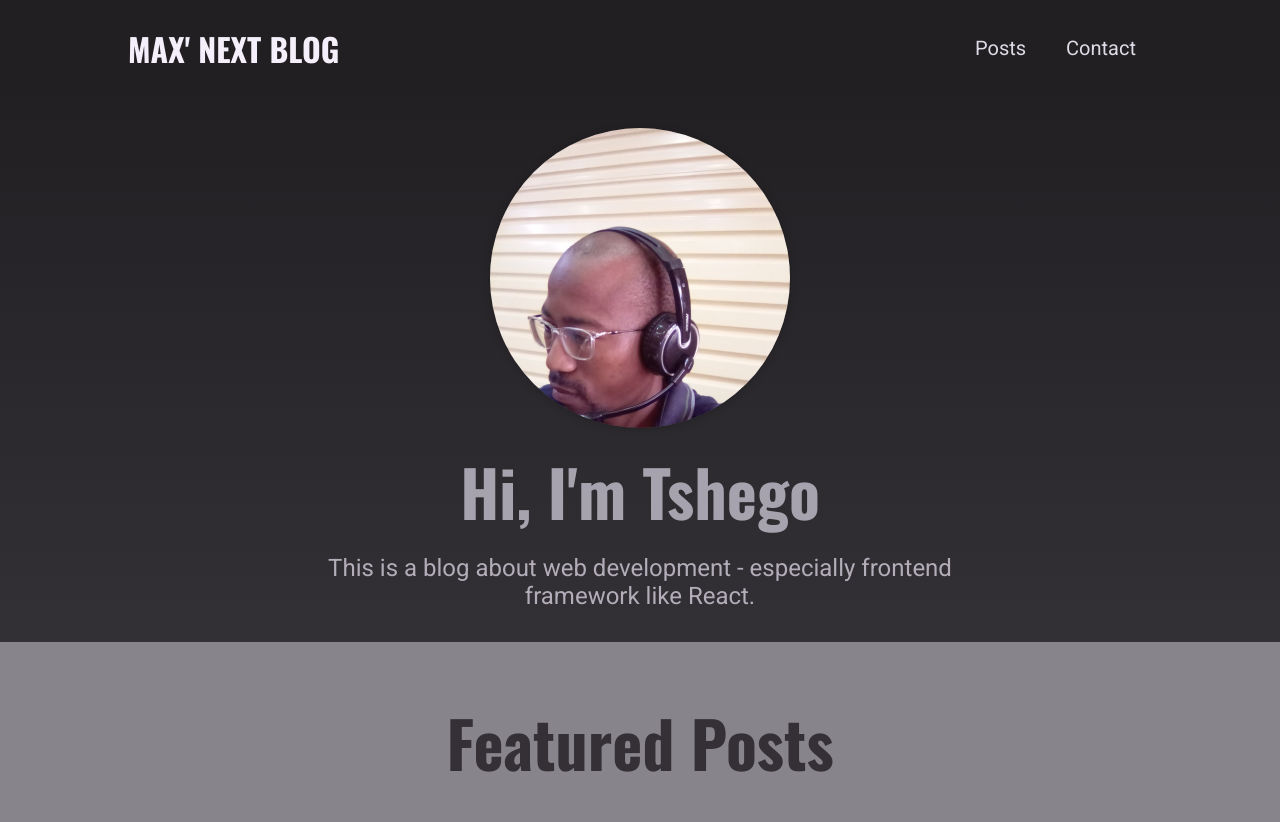
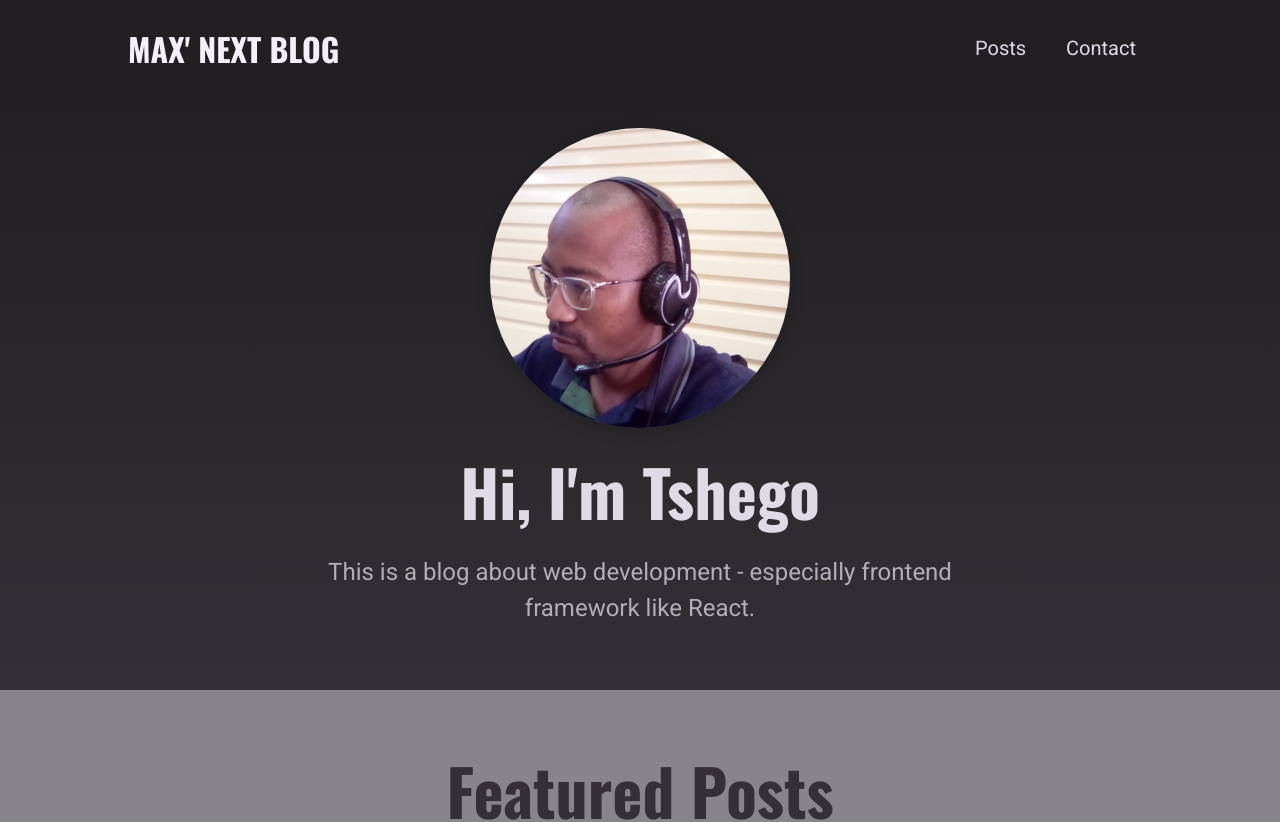
Before and after one commit to tshegotsitsi/Next.js-Project, a Next.js app in the folder section-11/: page / in a window 1280 px wide. Shown: the top 822 px of the page. Built offline with nearby package versions, Linux system fonts and the light colour scheme.

Commit message:
changing hero styling

```diff
--- a/section-11/components/home-page/hero.module.css
+++ b/section-11/components/home-page/hero.module.css
@@ -1,3 +1,4 @@
+/* .hero */
 .hero {
   text-align: center;
   background-image: linear-gradient(
@@ -6,35 +7,40 @@
     var(--color-grey-800)
   );
   padding: var(--size-8) 0;
+  position: relative; /* Added for positioning the image */
 }
 
+/* .image */
 .image {
   width: 300px;
   height: 300px;
-  box-shadow: 0 1px 8px rgba(0, 0, 0, 0.2);
+  box-shadow: 0 5px 15px rgba(0, 0, 0, 0.2);
   border-radius: 50%;
   overflow: hidden;
   background-color: var(--color-grey-700);
-  margin: auto;
+  margin: 0 auto var(--size-4);
 }
 
 .image img {
   object-fit: cover;
-  object-position: top;
+  object-position: center;
   width: 100%;
   height: 100%;
 }
 
+/* .hero h1 */
 .hero h1 {
   font-size: var(--size-16);
   margin: var(--size-4) 0;
-  color: var(--color-grey-300);
+  color: var(--color-grey-100);
 }
 
+/* .hero p */
 .hero p {
   font-size: var(--size-6);
   color: var(--color-grey-200);
   width: 90%;
   max-width: 40rem;
-  margin: auto;
+  margin: 0 auto var(--size-8);
+  line-height: 1.5;
 }
```
